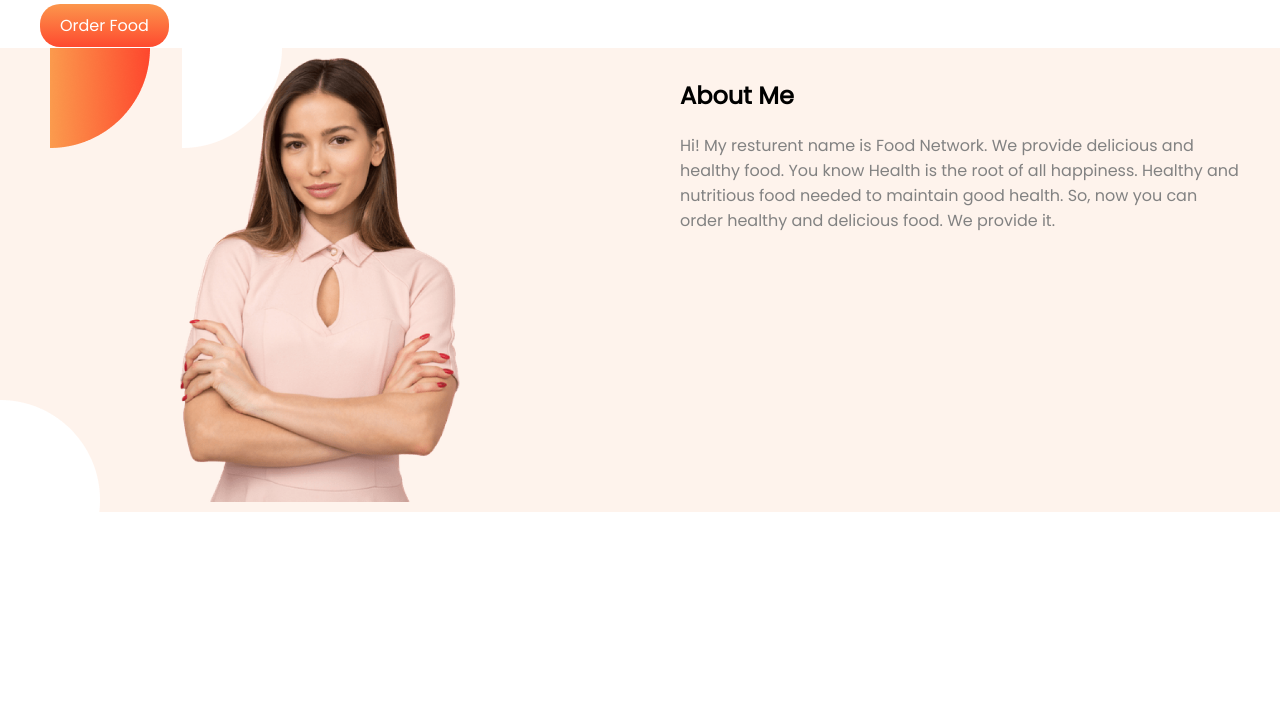
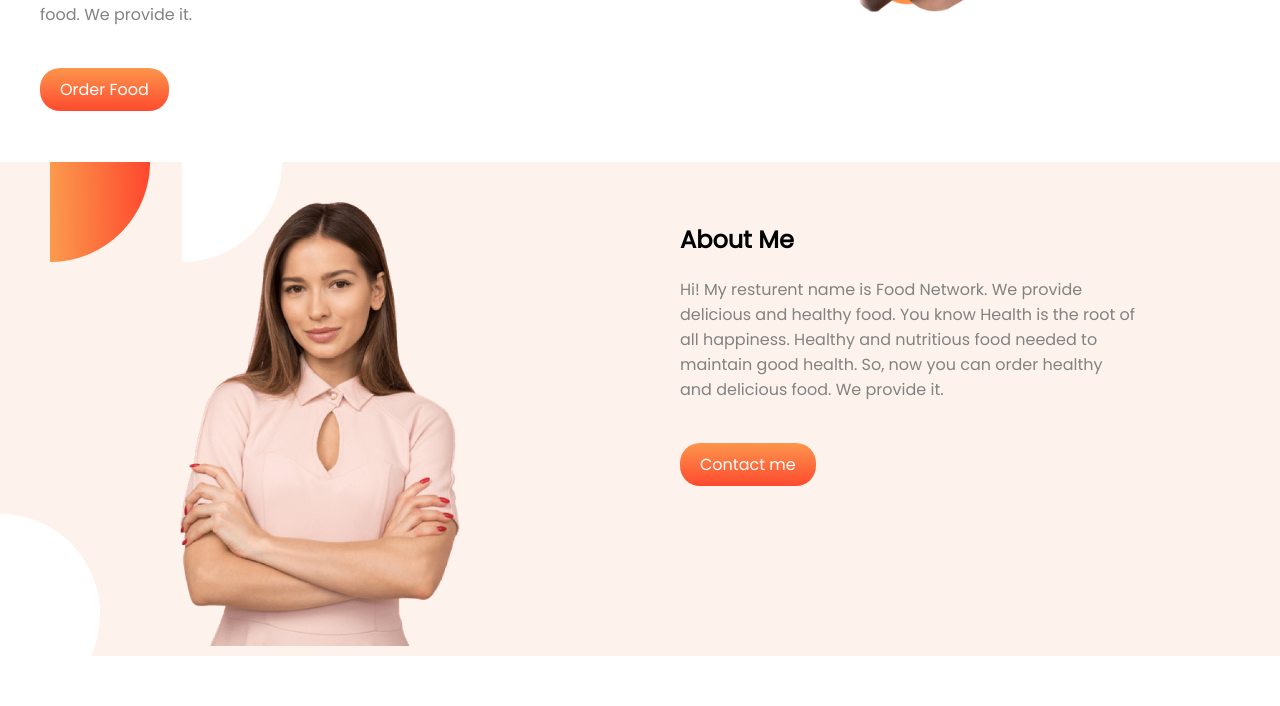
Before and after one commit to mdtanzinulhaque/food-network, a plain HTML site: page index.html in a window 1280 px wide. Shown: the part 334-1040 px from the top of the page. Before the commit the page ends 846 px from the top, so only its background shows below. Drawn offline with Linux system fonts and the light colour scheme.

Commit message:
added new

```diff
--- a/index.html
+++ b/index.html
@@ -36,11 +36,12 @@
             <h2>
                 About Me
             </h2>
-            <p>
+            <p id="about-para">
                 Hi! My resturent name is Food Network. We provide delicious and healthy food. You know Health is the
                 root of all happiness. Healthy and nutritious food needed to maintain good health. So, now
                 you can order healthy and delicious food. We provide it.
             </p>
+            <a id="order-button" href="">Contact me</a>
         </div>
     </section>
 </body>
--- a/style.css
+++ b/style.css
@@ -9,6 +9,7 @@ section{
 .half-width{
     width: 50%;
     padding: 10px 40px;
+    margin-top: 30px;
 }
 .half-width img{
     width: 50%;
@@ -21,6 +22,7 @@ h1{
 }
 p{
     color:#828282;
+    margin-bottom: 50px;
 }
 #order-button{
     text-decoration: none;
@@ -28,7 +30,13 @@ p{
     background-image: linear-gradient(#FC964C, #FE4A2F);
     padding: 10px 20px;
     border-radius: 20px;
+    margin-top: 30px;
 }
 .about-area{
     background-image: url(images/shapes/about.png);
+    background-repeat: no-repeat;
+    margin: 50px 0px;
 }
+#about-para{
+    padding-right: 102px;
+}
```
